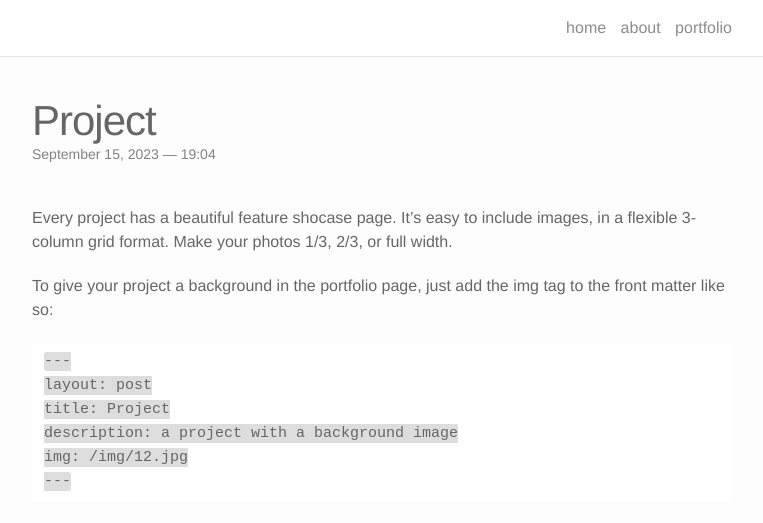
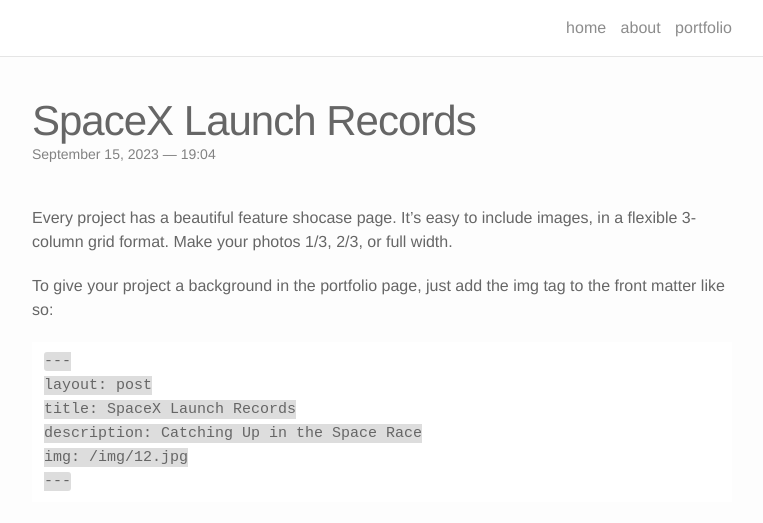
Before and after one commit to Al-1n/Al-1n.github.io, a Jekyll site: the page built from _portfolio/2_project.markdown, in a window 1280 px wide and 900 px high, cut to the strip 0-523 px from the top of the window. Shown: the whole strip, without its empty margins (258-1021 px from the left). Built offline with Jekyll 4.4.1, drawn with Linux system fonts in a browser that asks for light colours; nearby versions of some CDN libraries.

Commit message:
Changed project order

```diff
--- a/_portfolio/2_project.markdown
+++ b/_portfolio/2_project.markdown
@@ -1,8 +1,9 @@
 ---
 layout: post
-title: Project
-description: a project with a background image
-img: /img/2.jpg
+title: SpaceX Launch Records
+description: Catching Up in the Space Race
+img: /img/spacex1.jpg
+#redirect: https://github.com/Al-1n/IBM_SpaceX_Capstone/tree/master
 ---
 
 Every project has a beautiful feature shocase page. It's easy to include images, in a flexible 3-column grid format. Make your photos 1/3, 2/3, or full width.
@@ -11,8 +12,8 @@
 
 	---
 	layout: post
-	title: Project
-	description: a project with a background image
+	title: SpaceX Launch Records
+	description: Catching Up in the Space Race
 	img: /img/12.jpg
 	---
 
```
Also changed, not shown: _portfolio/1_project.markdown (+7 -6 lines), README.md (deleted), img/meteodash1.jpg (added), img/spacex1.jpg (renamed from img/pexels-spacex-586106.jpg).
